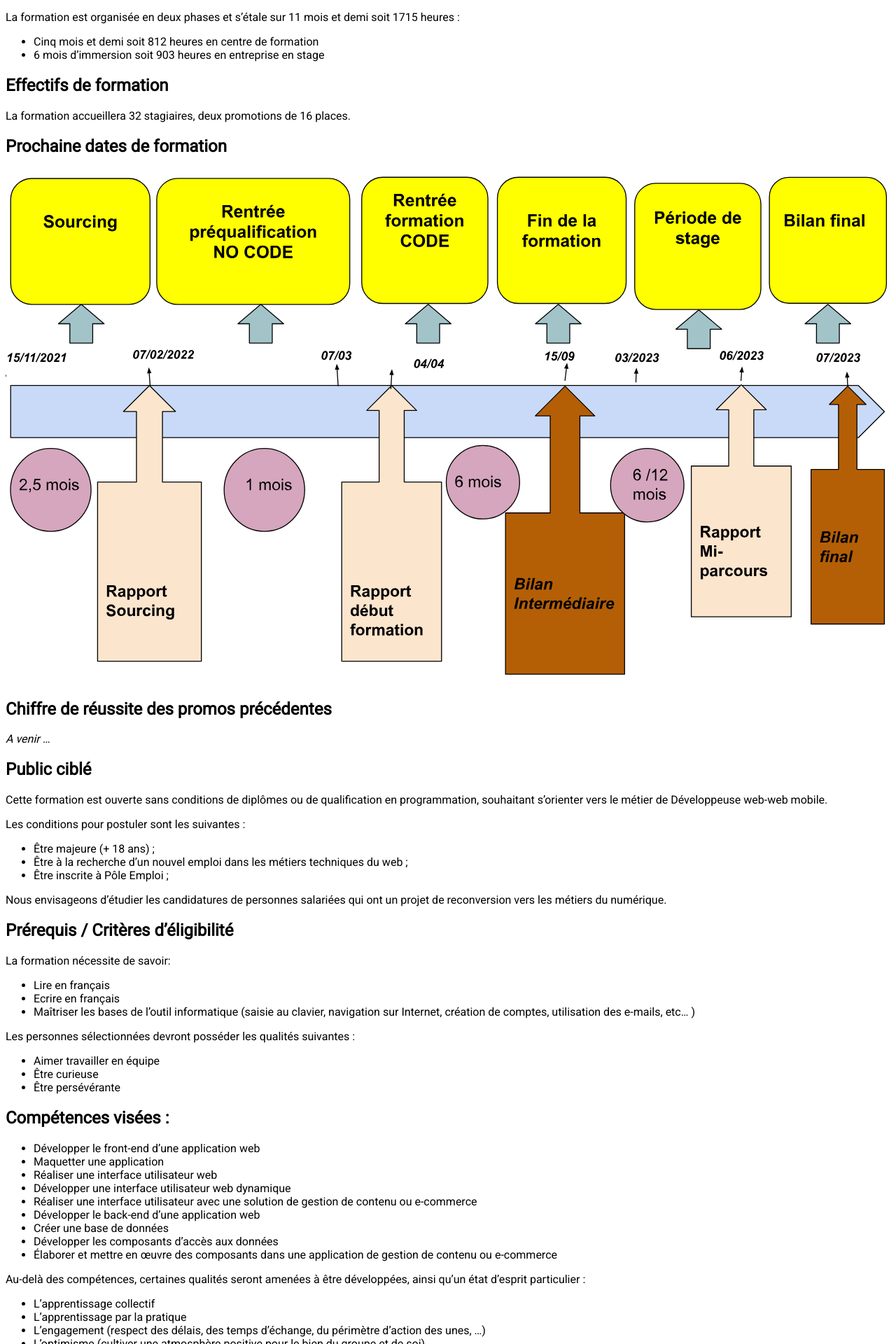
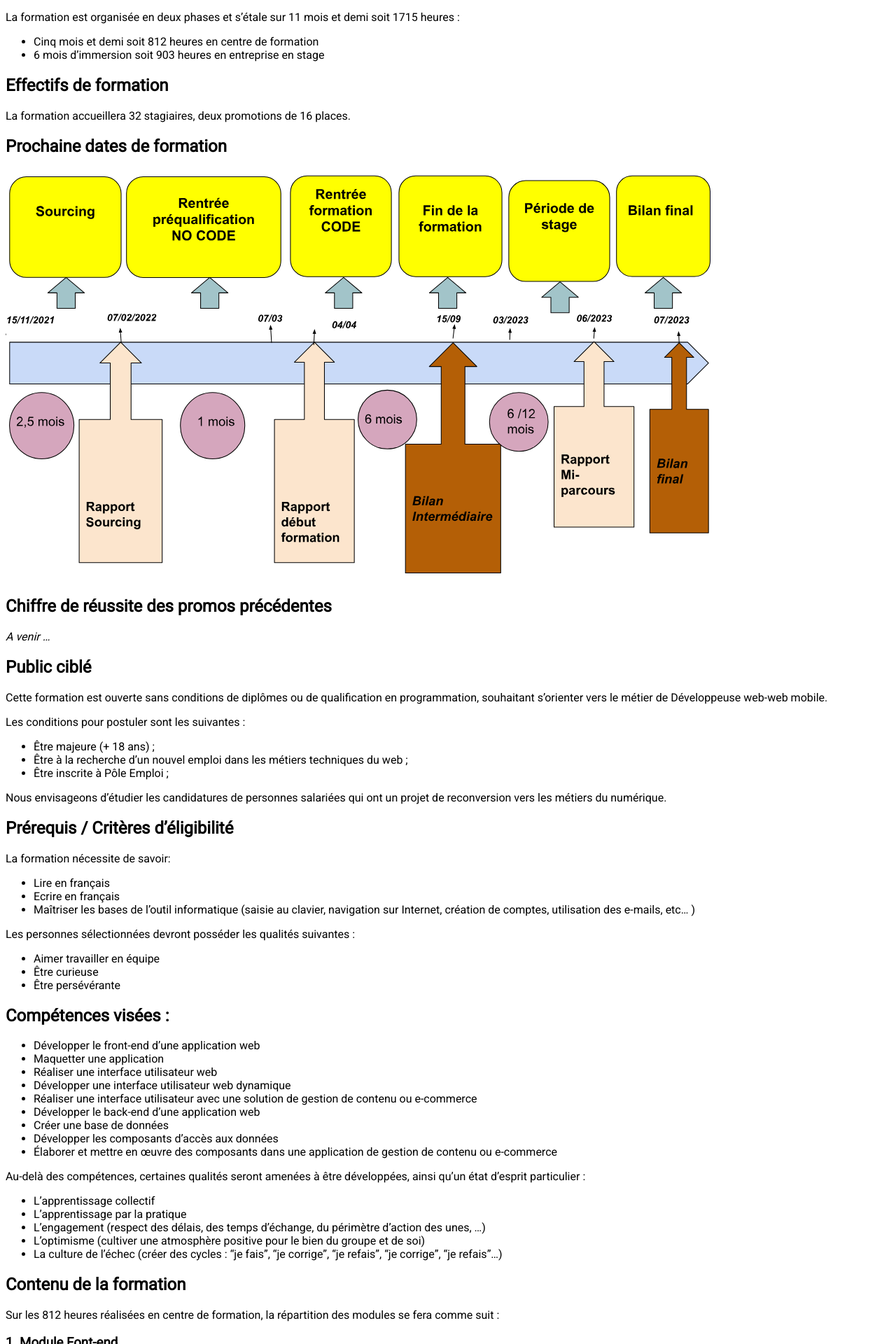
Before and after one commit to descodeuses/descodeuses.github.io, a Jekyll site: the page built from formation/index.md, in a window 1280 px wide. Shown: the part 886-2806 px from the top of the page at 70% size. Built offline with Jekyll 4.4.1, drawn with Linux system fonts in a browser that asks for light colours.

Commit message:
ajout class à l'image calendrier

```diff
--- a/formation/index.md
+++ b/formation/index.md
@@ -39,6 +39,7 @@ La formation accueillera 32 stagiaires, deux promotions de 16 places.
 ## Prochaine dates de formation
 
 ![image](/assets/images/Formation_No_Codeuses_2021_2022.svg)
+{: .calendrier}
 
 ## Chiffre de réussite des promos précédentes
 
```
